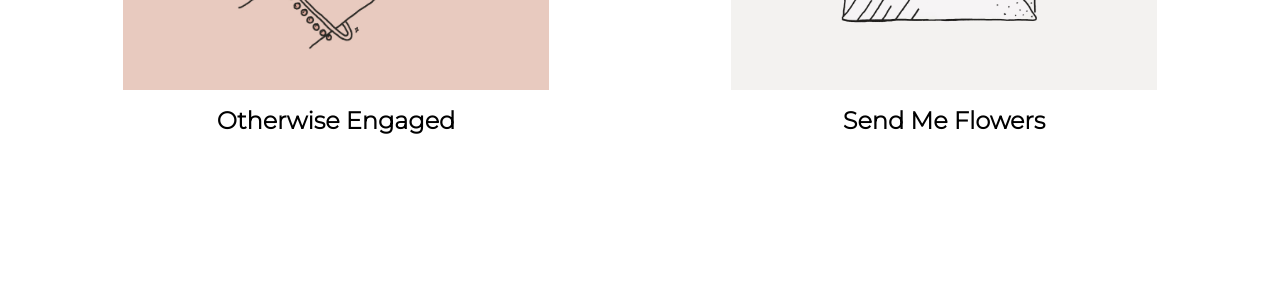
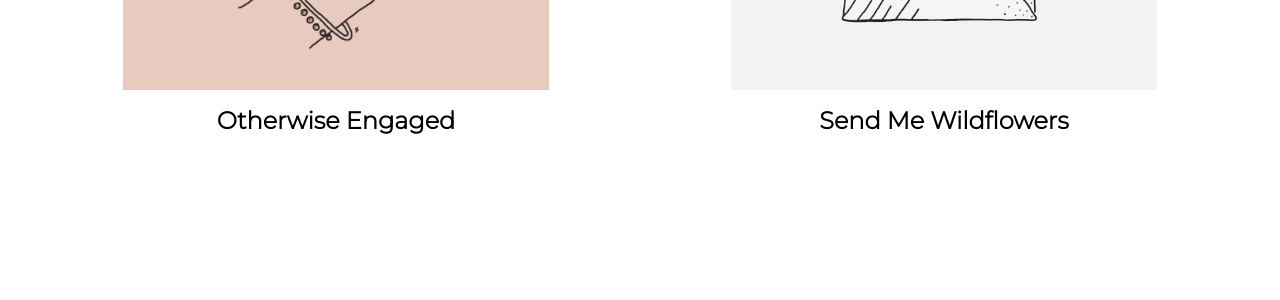
Before and after one commit to geni97/portfolio, a Jekyll site: the page built from index.html, in a window 1280 px wide and 900 px high, scrolled down 937 px. Shown: the part 154-454 px from the top of the window. Built offline with Jekyll 4.4.1, drawn with Linux system fonts in a browser that asks for light colours.

Commit message:
changed a title

```diff
--- a/index.html
+++ b/index.html
@@ -9,7 +9,7 @@ des: This is Geni's website. Geni is an illustrator and graphic designer who lov
   <h2>Illustration</h2>
 
   <a href="{{site.baseurl}}/engaged">{% include portfolio-item.html image="engaged.jpg" title="Otherwise Engaged"%}</a>
-  <a href="{{site.baseurl}}/envelope">{% include portfolio-item.html image="envelope.jpg" title="Send Me Flowers"%}</a>
+  <a href="{{site.baseurl}}/envelope">{% include portfolio-item.html image="envelope.jpg" title="Send Me Wildflowers"%}</a>
   <a href="{{site.baseurl}}/speech">{% include portfolio-item.html image="speech.jpg" title="Free Speech"%}</a>
   <a href="{{site.baseurl}}/phone">{% include portfolio-item.html image="phone.jpg" title="Ring Ring"%}</a>
 
```
